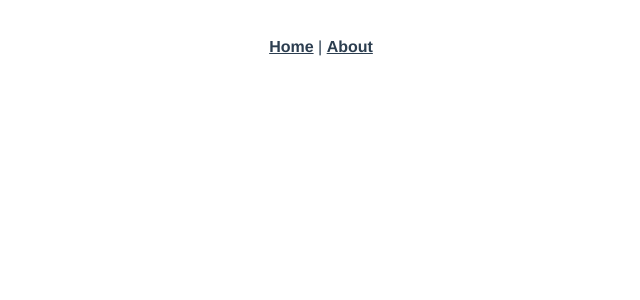
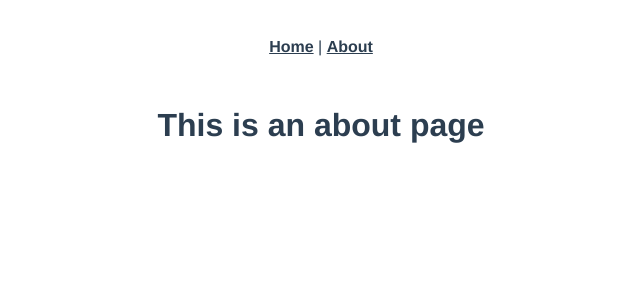
Before and after one commit to TurboLoong/webgllearn, a Vue app: page /model in a window 1280 px wide. Before the commit this address had no page. Shown: the top 300 px of the page, without its empty margins (319-959 px from the left). Built offline with nearby package versions, Linux system fonts and the light colour scheme.

Commit message:
feat: 添加多个页面

```diff
--- a/src/router/index.ts
+++ b/src/router/index.ts
@@ -7,14 +7,26 @@ const routes: Array<RouteRecordRaw> = [
     name: 'Home',
     component: Home
   },
-  {
-    path: '/about',
-    name: 'About',
-    // route level code-splitting
-    // this generates a separate chunk (about.[hash].js) for this route
-    // which is lazy-loaded when the route is visited.
-    component: () => import(/* webpackChunkName: "about" */ '../views/About.vue')
-  }
+  { // 场景
+    path: '/scene',
+    name: 'Scene',
+    component: () => import(/* webpackChunkName: "Scene" */ '../views/Scene.vue')
+  },
+  { // 灯光
+    path: '/light',
+    name: 'Light',
+    component: () => import(/* webpackChunkName: "Light" */ '../views/Light.vue')
+  },
+  { // 模型
+    path: '/model',
+    name: 'Model',
+    component: () => import(/* webpackChunkName: "Model" */ '../views/Model.vue')
+  },
+  { // 材质
+    path: '/texture',
+    name: 'Texture',
+    component: () => import(/* webpackChunkName: "Texture" */ '../views/Texture.vue')
+  },
 ]
 
 const router = createRouter({
--- /dev/null
+++ b/src/views/Model.vue
@@ -0,0 +1,5 @@
+<template>
+  <div class="about">
+    <h1>This is an about page</h1>
+  </div>
+</template>
--- /dev/null
+++ b/src/views/Scene.vue
@@ -0,0 +1,5 @@
+<template>
+  <div class="about">
+    <h1>This is an about page</h1>
+  </div>
+</template>
--- /dev/null
+++ b/src/views/Texture.vue
@@ -0,0 +1,5 @@
+<template>
+  <div class="about">
+    <h1>This is an about page</h1>
+  </div>
+</template>
```
Also changed, not shown: src/views/Light.vue (renamed from src/views/About.vue).
